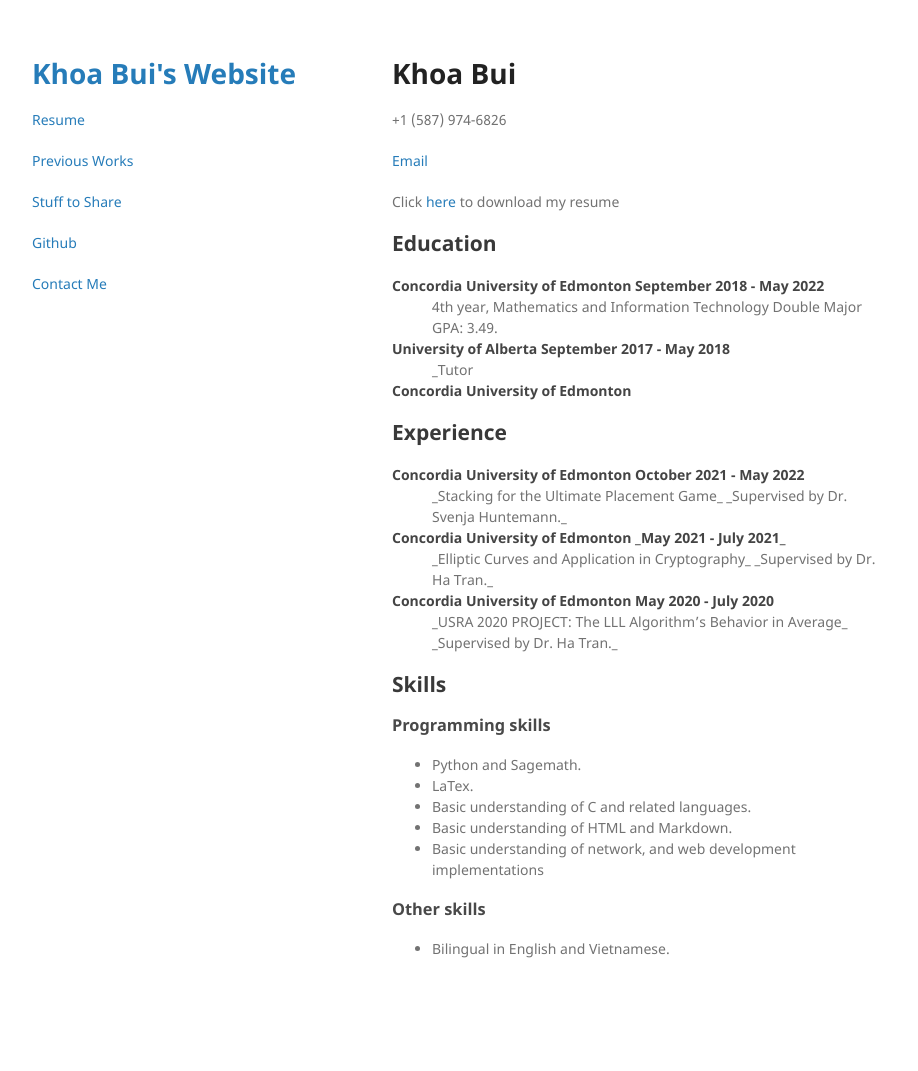
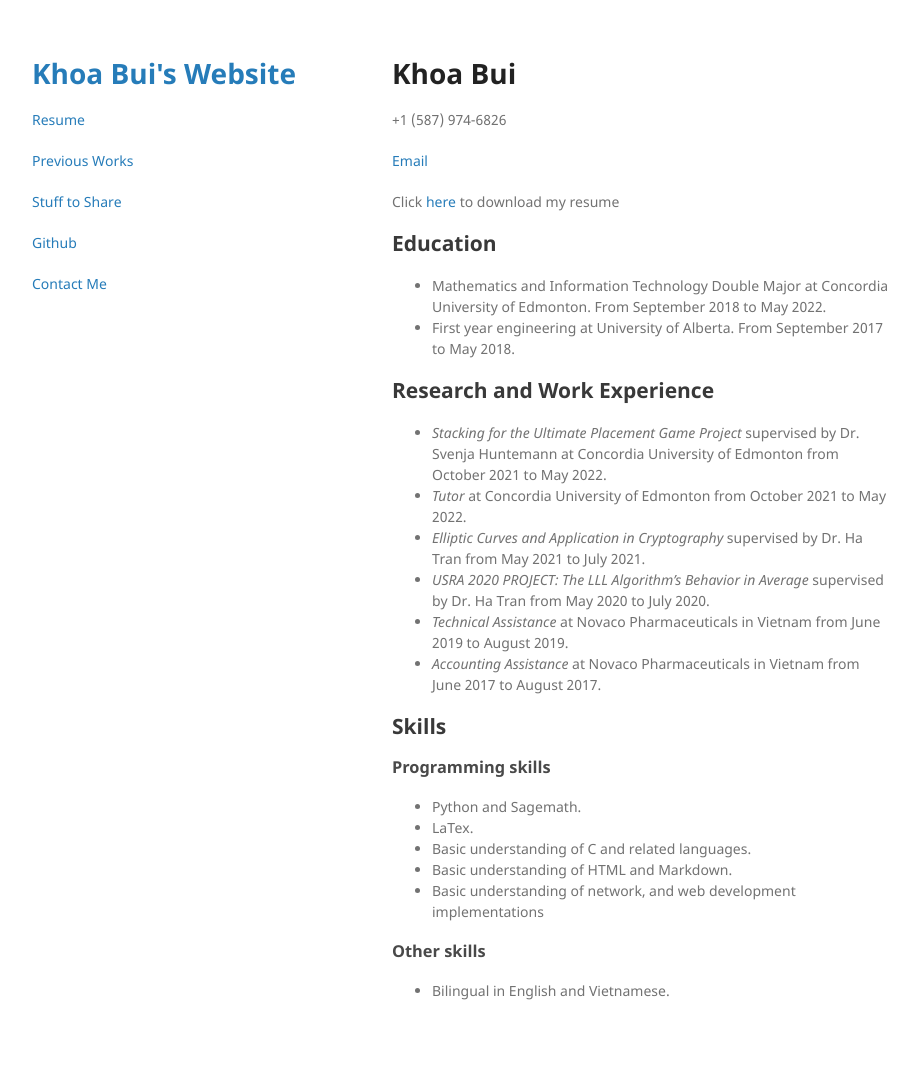
Before and after one commit to khoabuiv/khoabuiv.github.io, a Jekyll site: the page built from Resume.md, in a window 1280 px wide. Shown: the whole page, without its empty margins (178-1096 px from the left). Built offline with Jekyll 4.4.1, drawn with Linux system fonts in a browser that asks for light colours; our own code applies the rules of GitHub Pages for plain Markdown files; before the commit the page ends 1029 px from its top, so only the background shows below that.

Commit message:
Update Resume.md

```diff
--- a/Resume.md
+++ b/Resume.md
@@ -12,24 +12,18 @@
 
 ## Education
 
-<dl>
-<dt>Concordia University of Edmonton                                                         September 2018 - May 2022</dt>
-<dd>4th year, Mathematics and Information Technology Double Major                                           GPA: 3.49.</dd>
-<dt>University of Alberta                                                                    September 2017 - May 2018</dt>
-<dd>_Tutor</dd>
-<dt>Concordia University of Edmonton</dt>
-</dl>
+*   Mathematics and Information Technology Double Major at Concordia University of Edmonton. From September 2018 to May 2022.
+*   First year engineering at University of Alberta. From September 2017 to May 2018.
 
-## Experience
 
-<dl>
-<dt>Concordia University of Edmonton                                                           October 2021 - May 2022</dt>
-<dd>_Stacking for the Ultimate Placement Game_                                   _Supervised by Dr. Svenja Huntemann._</dd>
-<dt>Concordia University of Edmonton                                                         _May 2021 - July 2021_</dt>
-<dd>_Elliptic Curves and Application in Cryptography_                                              _Supervised by Dr. Ha Tran._</dd>
-<dt>Concordia University of Edmonton                                                              May 2020 - July 2020</dt>
-<dd>_USRA 2020 PROJECT: The LLL Algorithm’s Behavior in Average_                                   _Supervised by Dr. Ha Tran._</dd>
-</dl>
+## Research and Work Experience
+
+*   _Stacking for the Ultimate Placement Game Project_ supervised by Dr. Svenja Huntemann at Concordia University of Edmonton from October 2021 to May 2022.
+*   _Tutor_ at Concordia University of Edmonton from October 2021 to May 2022.
+*   _Elliptic Curves and Application in Cryptography_ supervised by Dr. Ha Tran from May 2021 to July 2021.
+*   _USRA 2020 PROJECT: The LLL Algorithm’s Behavior in Average_ supervised by Dr. Ha Tran from May 2020 to July 2020.
+*   _Technical Assistance_ at Novaco Pharmaceuticals in Vietnam from June 2019 to August 2019.
+*   _Accounting Assistance_ at Novaco Pharmaceuticals in Vietnam from June 2017 to August 2017.
 
 ## Skills
 
```
